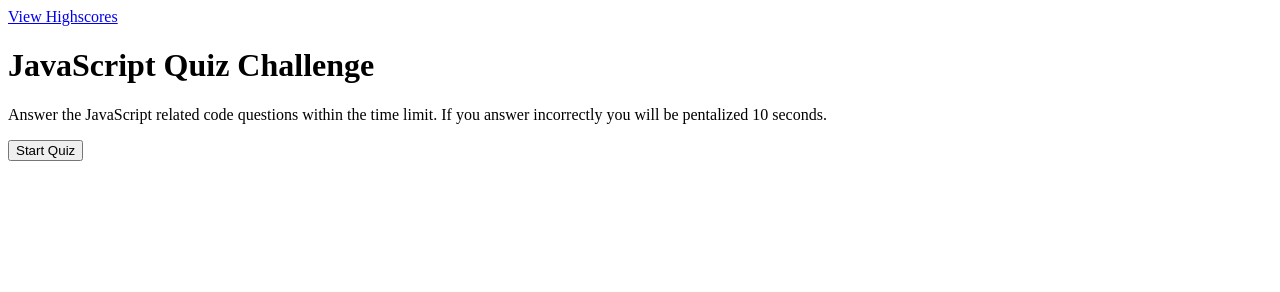
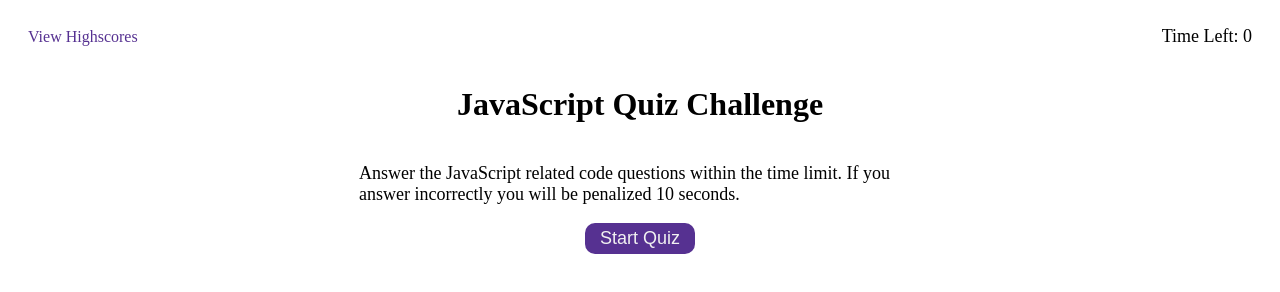
Before and after one commit to spencermoyer22/code-quiz, a plain HTML site: page index.html in a window 1280 px wide. Drawn offline with Linux system fonts and the light colour scheme.

Commit message:
added initial css style

```diff
--- a/assets/css/style.css
+++ b/assets/css/style.css
@@ -0,0 +1,50 @@
+header {
+    display: flex;
+    justify-content: space-between;
+    align-items: center;
+    padding: 0 20px;
+}
+
+p {
+    font-size: 18px;
+}
+
+header p {
+    display: inline;
+}
+
+header a {
+    text-decoration: none;
+    color: #563191;
+}
+
+.container-home {
+    width: 50%;
+    display: flex;
+    flex-wrap: wrap;
+    justify-content: center;
+    margin: 0 auto;
+}
+
+.container-home p {
+    padding: 0 35px;
+}
+
+.btn {
+    background-color: #563191;
+    font-size: 18px;
+    color: #f1f1f1;
+    border-radius: 10px;
+    padding: 5px 15px;
+    border: none;
+}
+
+.btn:hover {
+    cursor: pointer;
+    background-color: #9d4ebf;
+}
+
+.btn:active {
+    outline: none;
+    border: none;
+}
--- a/assets/js/script.js
+++ b/assets/js/script.js
@@ -26,27 +26,48 @@ var questionsArray = [
     }
 ];
 var quizContentEl = document.querySelector("#quiz-body");
+var quizHeader = document.querySelector("header")
 var timeLeft = 0;
 var highscores = [];
 
 var homeScreen = function() {
+    // add time count to header
+    var timeCounter = document.createElement("p");
+    timeCounter.textContent = "Time Left: " + timeLeft;
+
+    quizHeader.appendChild(timeCounter);
+
+    //create container for quiz home page
+    var container = document.createElement("div");
+    container.className="container-home";
+
+    quizContentEl.appendChild(container);
+
     // Create h1 element for quiz home page
     var quizTitle = document.createElement("h1");
     quizTitle.textContent = "JavaScript Quiz Challenge";
 
-    quizContentEl.appendChild(quizTitle);
+    container.appendChild(quizTitle);
 
     // create description for quiz under h1 element
     var quizDescription = document.createElement("p");
-    quizDescription.textContent = "Answer the JavaScript related code questions within the time limit. If you answer incorrectly you will be pentalized 10 seconds.";
+    quizDescription.textContent = "Answer the JavaScript related code questions within the time limit. If you answer incorrectly you will be penalized 10 seconds.";
 
-    quizContentEl.appendChild(quizDescription);
+    container.appendChild(quizDescription);
 
     var buttonStart = document.createElement("button");
     buttonStart.textContent= "Start Quiz";
     buttonStart.className = "btn btn-start";
 
-    quizContentEl.append(buttonStart);
-}
+    container.append(buttonStart);
+
+    buttonStart.onclick = beginQuiz();
+};
+
+var beginQuiz = function() {
+    // remove the first
+
+
+};
 
 homeScreen();
--- a/index.html
+++ b/index.html
@@ -5,9 +5,10 @@
     <meta http-equiv="X-UA-Compatible" content="IE=edge">
     <meta name="viewport" content="width=device-width, initial-scale=1.0">
     <title>Document</title>
+    <link rel="stylesheet" href="assets/css/style.css"/>
 </head>
 <body>
-    <header class="header">
+    <header>
         <a href="#">View Highscores</a>
     </header>
 
```
